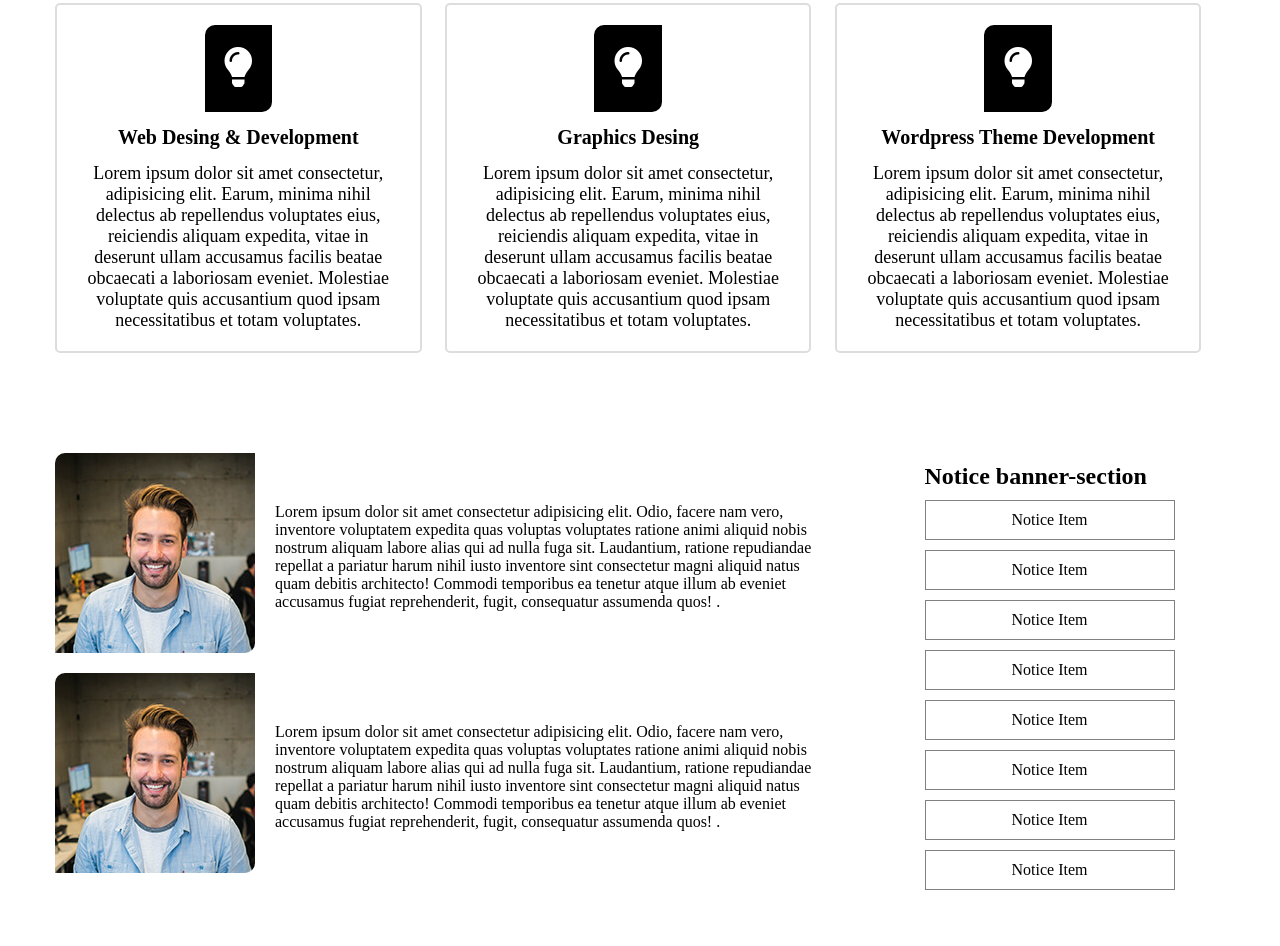
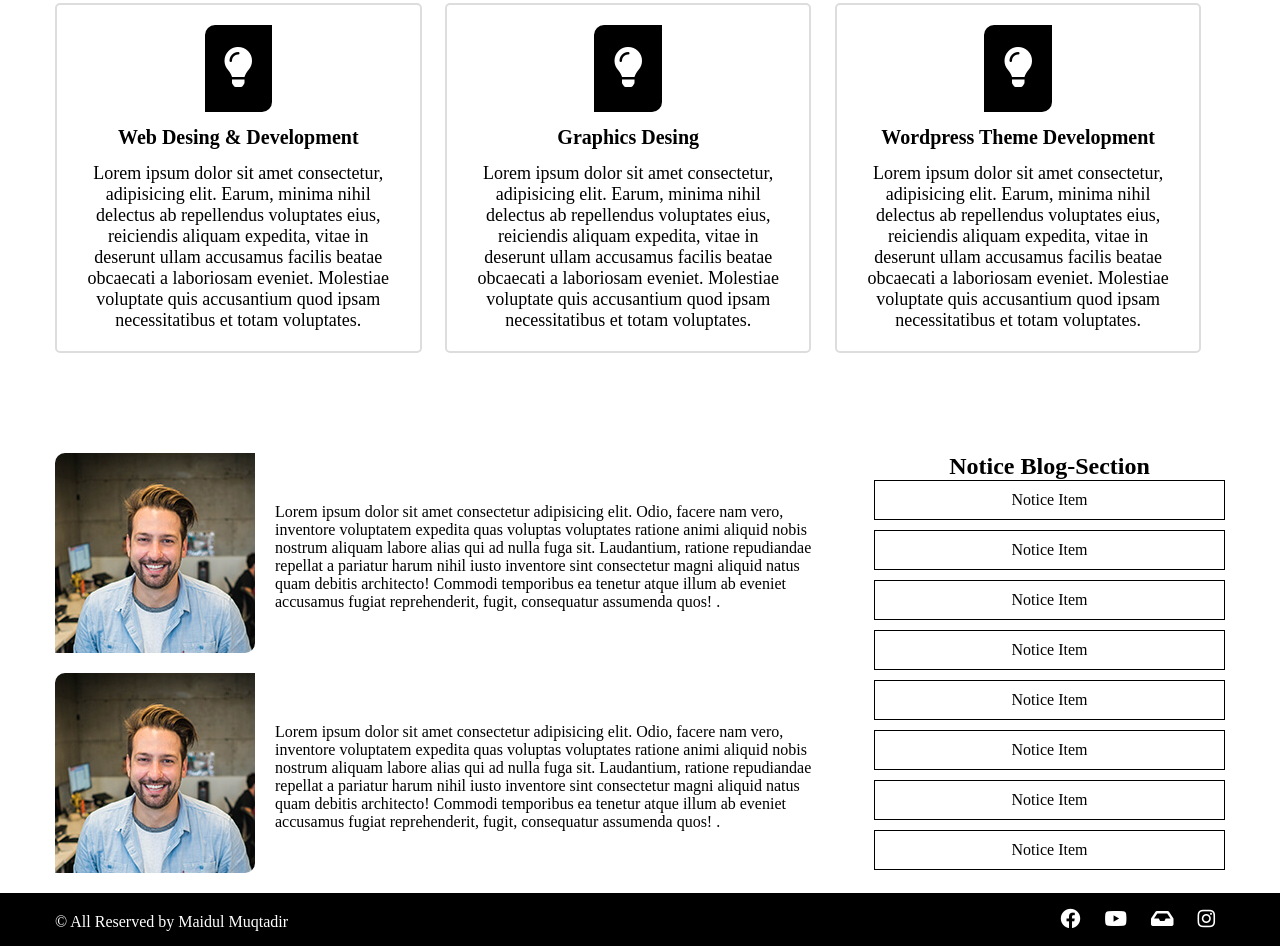
Before and after one commit to MMaidul/float-practice, a plain HTML site: page index.html in a window 1280 px wide. Shown: the part 1076-2022 px from the top of the page. Before the commit the page ends 1976 px from the top, so only its background shows below. Drawn offline with Linux system fonts and the light colour scheme.

Commit message:
Finally footer-section added

```diff
--- a/assets/css/style.css
+++ b/assets/css/style.css
@@ -31,8 +31,7 @@ img {
   background-color: black;
   height: 50px;
 }
-.header {
-}
+
 .header__logo {
   float: left;
   width: 30%;
@@ -128,8 +127,6 @@ img {
 .service-section {
   margin-top: 100px;
 }
-.service {
-}
 .service__single {
   float: left;
   width: 31.33%;
@@ -164,8 +161,6 @@ img {
 .blog-section {
   margin-top: 100px;
 }
-.blog {
-}
 .blog__content {
   float: left;
   width: 65%;
@@ -187,18 +182,48 @@ img {
 }
 
 .blog__notice h2 {
-  width: 250px;
-  margin: 10px auto;
+  text-align: center;
+  text-transform: Capitalize;
 }
 .blog__notice ul {
   text-align: center;
 }
 .blog__notice ul li {
-  list-style-type: none;
-  padding: 10px 0px;
-  border: 1px solid gray;
-  width: 250px;
-  margin: 10px auto;
+  border: 1px solid black;
+  padding: 10px;
+  margin-bottom: 10px;
 }
 
 /* blog-section end here--------- */
+/* footer-section start here -----*/
+.footer-section {
+  background-color: black;
+}
+.footer__content {
+  float: left;
+  width: 50%;
+  padding-top: 20px;
+}
+.footer__content p {
+  color: white;
+}
+.footer__fa {
+  float: right;
+  width: 50%;
+}
+.footer__fa ul {
+  text-align: right;
+}
+.footer__fa ul li {
+  display: inline-block;
+}
+.footer__fa ul li a {
+  color: white;
+  display: block;
+  padding: 15px 10px;
+  font-size: 20px;
+}
+.footer__fa ul li a:hover {
+  background-color: red;
+}
+/* footer-section end here -----*/
--- a/index.html
+++ b/index.html
@@ -88,7 +88,7 @@
                  <p>Lorem ipsum dolor sit amet consectetur adipisicing elit. Odio, facere nam vero, inventore voluptatem expedita quas voluptas voluptates ratione animi aliquid nobis nostrum aliquam labore alias qui ad nulla fuga sit. Laudantium, ratione repudiandae repellat a pariatur harum nihil iusto inventore sint consectetur magni aliquid natus quam debitis architecto! Commodi temporibus ea tenetur atque illum ab eveniet accusamus fugiat reprehenderit, fugit, consequatur assumenda quos! .</p>
             </div>
             <div class="blog__notice">
-                <h2>Notice banner-section</h2>
+                <h2>Notice blog-section</h2>
                 <ul>
                     <li>Notice Item</li>
                     <li>Notice Item</li>
@@ -104,5 +104,24 @@
       </div>
     </section>
     <!-- blog-section end here -->
+    <!-- footer-section start here -->
+    <footer class="footer-section clearfixed">
+        <div class="footer">
+            <div class="container">
+                <div class="footer__content">
+                    <p>&copy; All Reserved by Maidul Muqtadir</p>
+                </div>
+                <div class="footer__fa">
+                    <ul>
+                        <li><a href=""><i class="fab fa-facebook"></i></a></li>
+                        <li><a href=""><i class="fab fa-youtube"></i></a></li>
+                        <li><a href=""><i class="fas fa-inbox "></i></a></li>
+                        <li><a href=""><i class="fab fa-instagram"></i></a></li>
+                    </ul>
+                </div>
+            </div>
+        </div>
+    </footer>
+    <!-- footer-section end here -->
 </body>
 </html>
```
